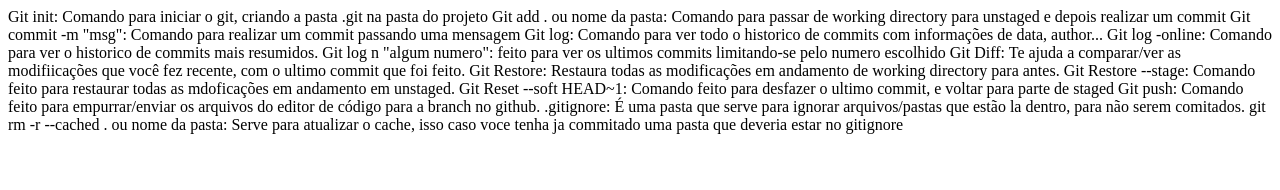
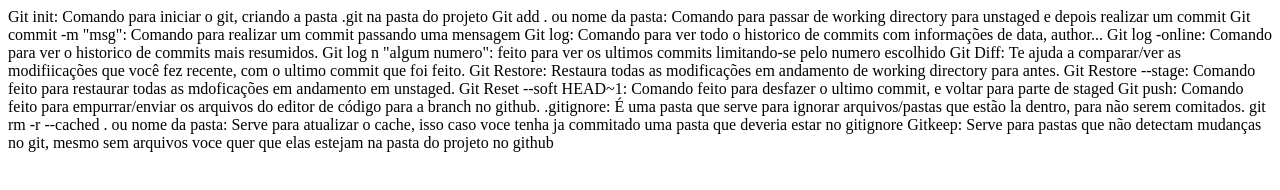
Before and after one commit to luisrca-tech/aula_github, a plain HTML site: page github/index.html in a window 1280 px wide. Drawn offline with Linux system fonts and the light colour scheme.

Commit message:
span gitkeep

```diff
--- a/github/index.html
+++ b/github/index.html
@@ -54,5 +54,9 @@
       Serve para atualizar o cache, isso caso voce tenha ja commitado uma pasta que
       deveria estar no gitignore
   </span>
+  <span>
+    Gitkeep: Serve para pastas que não detectam mudanças no git, mesmo sem arquivos
+    voce quer que elas estejam na pasta do projeto no github
+  </span>
 </body>
 </html>
```
